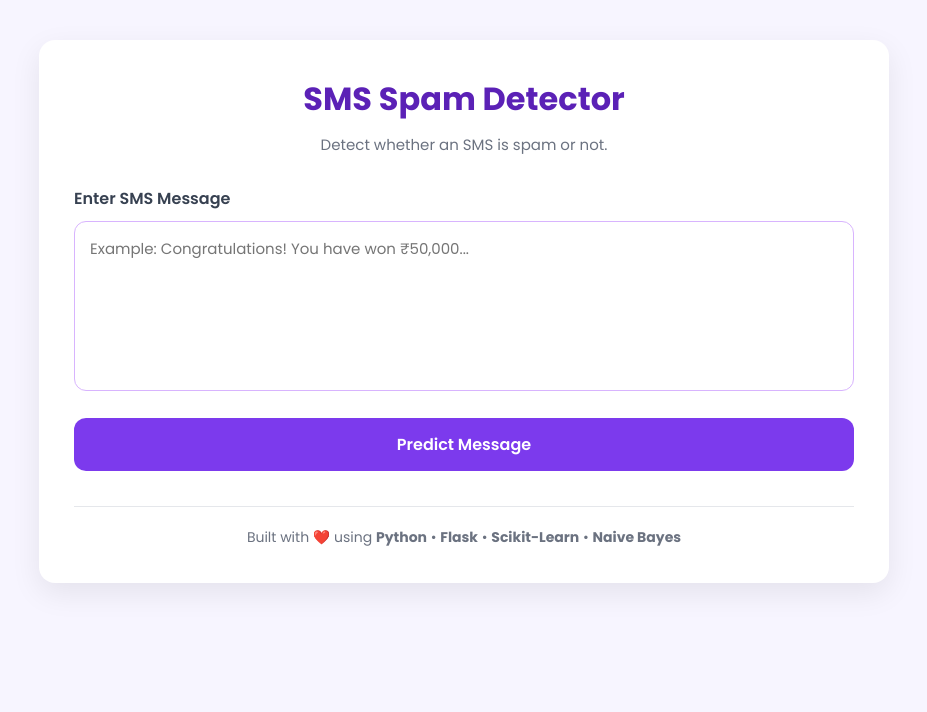
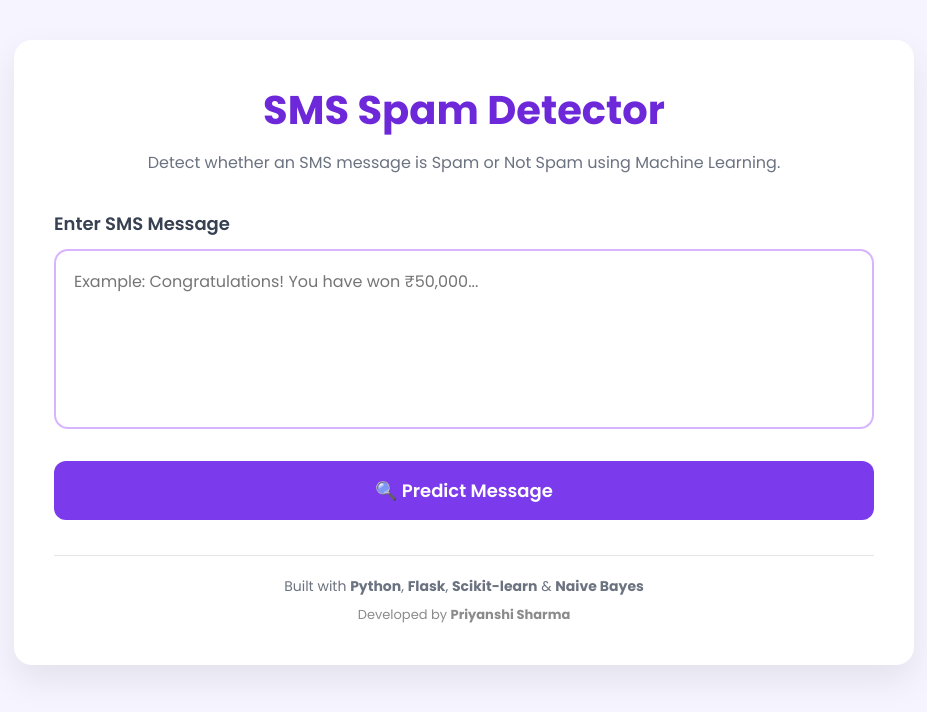
Before and after one commit to priyanshi1009/sms-spam-detector, a Flask app: page / in a window 1280 px wide. Shown: the top 712 px of the page, without its empty margins (176-1103 px from the left). Run offline with Flask 3, Linux system fonts and the light colour scheme; parts of the project's set-up code (start-up, migrations or seed data) failed here and were passed over.

Commit message:
Updated UI and added screenshots

```diff
--- a/templates/index.html
+++ b/templates/index.html
@@ -21,7 +21,7 @@ font-family:'Poppins',sans-serif;
 
 body{
 
-background:#F7F5FF;
+background:#F6F4FF;
 
 padding:40px;
 
@@ -29,17 +29,17 @@ padding:40px;
 
 .container{
 
-max-width:850px;
+max-width:900px;
 
 margin:auto;
 
 background:white;
 
-border-radius:16px;
+border-radius:18px;
 
-padding:35px;
+padding:40px;
 
-box-shadow:0 10px 30px rgba(0,0,0,.08);
+box-shadow:0 15px 35px rgba(0,0,0,.08);
 
 }
 
@@ -47,17 +47,15 @@ box-shadow:0 10px 30px rgba(0,0,0,.08);
 
 text-align:center;
 
-margin-bottom:30px;
+margin-bottom:35px;
 
 }
 
 .header h1{
 
-color:#5B21B6;
+font-size:40px;
 
-font-size:32px;
-
-font-weight:700;
+color:#6D28D9;
 
 margin-bottom:10px;
 
@@ -67,19 +65,21 @@ margin-bottom:10px;
 
 color:#6B7280;
 
-font-size:15px;
+font-size:16px;
 
 }
 
-.label{
+label{
+
+display:block;
+
+margin-bottom:12px;
 
 font-weight:600;
 
-margin-bottom:10px;
+font-size:18px;
 
 color:#374151;
-
-display:block;
 
 }
 
@@ -87,15 +87,15 @@ textarea{
 
 width:100%;
 
-height:170px;
+height:180px;
 
-padding:15px;
+padding:18px;
 
-font-size:15px;
+font-size:16px;
 
-border-radius:12px;
+border-radius:14px;
 
-border:1.8px solid #D8B4FE;
+border:2px solid #D8B4FE;
 
 outline:none;
 
@@ -109,17 +109,21 @@ textarea:focus{
 
 border-color:#7C3AED;
 
-box-shadow:0 0 0 4px rgba(124,58,237,.12);
+box-shadow:0 0 0 4px rgba(124,58,237,.15);
 
 }
 
 button{
 
-margin-top:20px;
+margin-top:25px;
 
 width:100%;
 
-padding:14px;
+padding:16px;
+
+font-size:18px;
+
+font-weight:600;
 
 background:#7C3AED;
 
@@ -128,10 +132,6 @@ color:white;
 border:none;
 
 border-radius:12px;
-
-font-size:16px;
-
-font-weight:600;
 
 cursor:pointer;
 
@@ -264,14 +350,16 @@ color:#6B7280;
 <h1>SMS Spam Detector</h1>
 
 <p>
-Detect whether an SMS is spam or not.
+
+Detect whether an SMS message is Spam or Not Spam using Machine Learning.
+
 </p>
 
 </div>
 
 <form action="/predict" method="POST">
 
-<label class="label">
+<label>
 
 Enter SMS Message
 
@@ -286,9 +374,7 @@ placeholder="Example: Congratulations! You have won ₹50,000..."
 required></textarea>
 
 <button type="submit">
-
-Predict Message
-
+🔍 Predict Message
 </button>
 
 </form>
@@ -299,11 +385,23 @@ Predict Message
 
     <div class="result spam">
 
-            <strong>Prediction Result</strong>
+        <div class="result-title">
 
-            <br><br>
+            Prediction Result
+
+        </div>
+
+        <h2 style="margin-bottom:12px;">
+
+            🚫 Spam Message
+
+        </h2>
+
+        <p style="font-size:16px;">
 
             {{ prediction }}
+
+        </p>
 
     </div>
 
@@ -311,11 +409,23 @@ Predict Message
 
     <div class="result safe">
 
-            <strong>Prediction Result</strong>
+        <div class="result-title">
 
-            <br><br>
+            Prediction Result
+
+        </div>
+
+        <h2 style="margin-bottom:12px;">
+
+            ✅ Not Spam
+
+        </h2>
+
+        <p style="font-size:16px;">
 
             {{ prediction }}
+
+        </p>
 
     </div>
 
@@ -337,9 +463,17 @@ Predict Message
 
 <tr>
 
-<th width="75%">Message</th>
+<th width="80%">
 
-<th width="25%">Prediction</th>
+Message
+
+</th>
+
+<th width="20%">
+
+Prediction
+
+</th>
 
 </tr>
 
@@ -351,19 +485,17 @@ Predict Message
 
 <tr>
 
-<td>{{ item[0] }}</td>
+<td>
+
+{{ item[0] }}
+
+</td>
 
 <td>
 
-{% if "Spam" in item[1] %}
+{% if item[1] == "Spam" %}
 
-<span style="
-background:#FEE2E2;
-color:#B91C1C;
-padding:6px 12px;
-border-radius:20px;
-font-weight:600;
-">
+<span class="status spam-status">
 
 Spam
 
@@ -399,16 +525,18 @@ Not Spam
 
 {% endif %}
 
-
-
 <div class="footer">
 
-Built with ❤️ using
+    <p>
+        Built with <strong>Python</strong>,
+        <strong>Flask</strong>,
+        <strong>Scikit-learn</strong> &
+        <strong>Naive Bayes</strong>
+    </p>
 
-<b>Python</b> •
-<b>Flask</b> •
-<b>Scikit-Learn</b> •
-<b>Naive Bayes</b>
+    <p style="margin-top:8px;font-size:13px;color:#8B8B8B;">
+        Developed by <strong>Priyanshi Sharma</strong>
+    </p>
 
 </div>
 
```
Also changed, not shown: other parts of templates/index.html (+121 -25 lines), 2 other files. Lines whose indentation alone changed are shown as unchanged.
